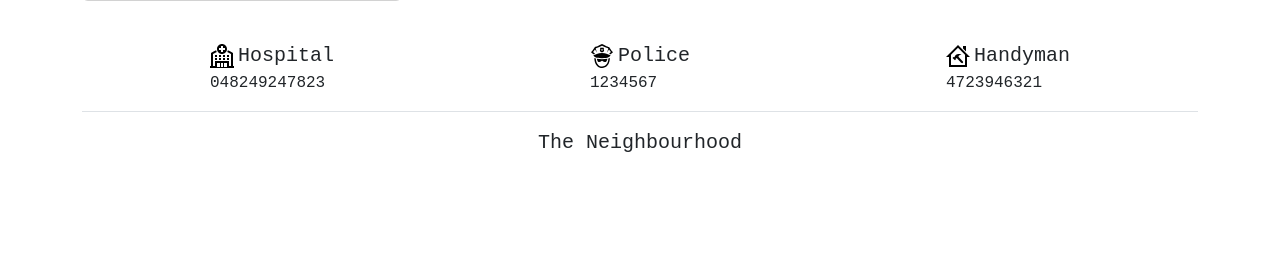
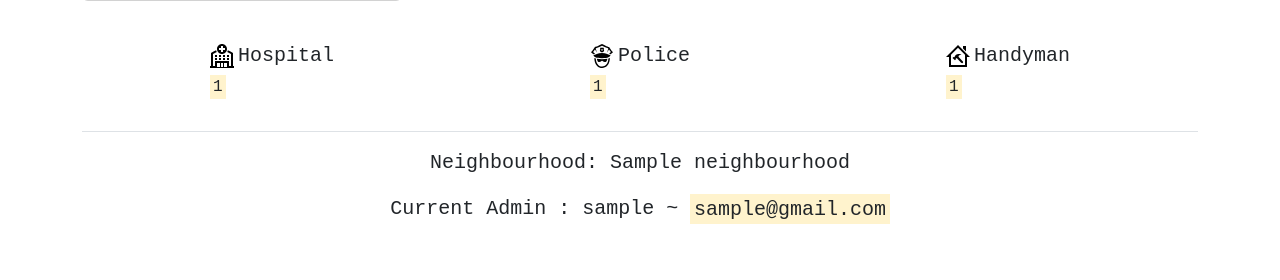
Before and after one commit to Jaffar-Hussein/Neighborhood-Watch, a Django app: page / in a window 1280 px wide. Shown: the part 983-1263 px from the top of the page. Before the commit the page ends 1135 px from the top, so only its background shows below. Run offline with Django 4.2, Linux system fonts and the light colour scheme; a user stored in the database is signed in; tables that the repository leaves empty hold one stand-in row (values such as "Sample post"); some libraries are stand-ins or nearby versions.

Commit message:
ft:displayed the contacts conditionally and generated data in the footer dynamically

```diff
--- a/logic/templates/footer.html
+++ b/logic/templates/footer.html
@@ -3,29 +3,32 @@
     <footer class="py-3 my-4" id="footer">
         <div class="nav justify-content-around border-bottom pb-3 mb-3">
             <div>
-                <div  class="d-flex justify-content-center align-items-center">
+                <div  class="d-flex justify-content-center align-items-center mb-1">
                     <img src="{% static 'health.svg' %}" alt=""  class="img-fluid" >
                     <p class="lead mb-0 ms-1">Hospital</p>
 
                 </div>
-                048249247823
+                <p><mark>{{neighbourhood.health}}</mark></p>
             </div>
             <div>
-                <div  class="d-flex justify-content-center align-items-center">
+                <div  class="d-flex justify-content-center align-items-center mb-1">
                     <img src="{% static 'police.svg' %}" alt="" class="img-fluid" >
                     <p class="lead mb-0 ms-1">Police</p>
                 </div>
-                1234567
+                <p><mark>{{neighbourhood.police}}</mark></p>
             </div>
             <div>
-                <div class="d-flex justify-content-center align-items-center">
+                <div class="d-flex justify-content-center align-items-center mb-1">
                     <img src="{% static 'handyman.svg' %}" alt="" class="img-fluid">
                     <p class="lead mb-0 ms-1">Handyman</p>
 
                 </div>
-                4723946321
+                <p><mark>{{neighbourhood.handyman}}</mark></p>
             </div>
         </div>
-        <p class="text-center lead">The Neighbourhood</p>
+        <p class="text-center lead">Neighbourhood: {{neighbourhood.name}}</p>
+        <p class="text-center lead">Current Admin : {{neighbourhood.admin.username}} ~ {% if neighbourhood.admin.username %}
+            <mark> {{neighbourhood.admin.username}}@gmail.com</mark>
+        {% endif %}</p>
     </footer>
 </div>
--- a/logic/templates/nav.html
+++ b/logic/templates/nav.html
@@ -30,7 +30,7 @@
                 <li class="nav-item ">
                     <a class="nav-link text-dark" href="{% url 'business' %}">Businesses</a>
                 </li>
-                {% if user.neighbourhood %}
+                {% if user.neighbourhood and request.path == '/' %}
                     <li class="nav-item ">
                         <a class="nav-link text-dark" href="#footer">Contacts</a>
                     </li>
--- a/logic/views.py
+++ b/logic/views.py
@@ -1,12 +1,7 @@
-# from distutils.log import error
-from csv import writer
-from email.mime import image
-from multiprocessing import context
 from django.contrib.auth.models import User
-
 from django.shortcuts import render, redirect
 from .forms import RegisterForm, LoginForm, PostsForm
-from django.contrib.auth import login, authenticate, logout
+from django.contrib.auth import login, logout
 from django.contrib.auth.decorators import login_required
 from .models import Businesses, Neighbourhood, Profile, Posts
 
@@ -16,10 +11,12 @@ def home(request):
     business = Businesses.objects.all()[0:3]
     posts  = Posts.objects.all()
     user = Profile.objects.filter(user=request.user).first()
+    neighbourhood = Neighbourhood.objects.filter(occupants=Profile.objects.get(user=request.user)).first()
     context = {
         "business": business,
         "posts": posts,
-        "user": user
+        "user": user,
+        "neighbourhood": neighbourhood
     }
 
     return render(request, 'index.html', context=context)
```
